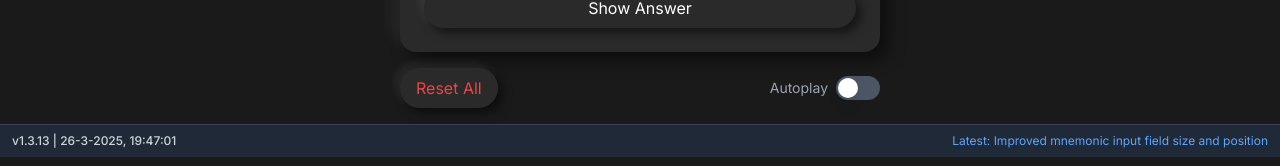
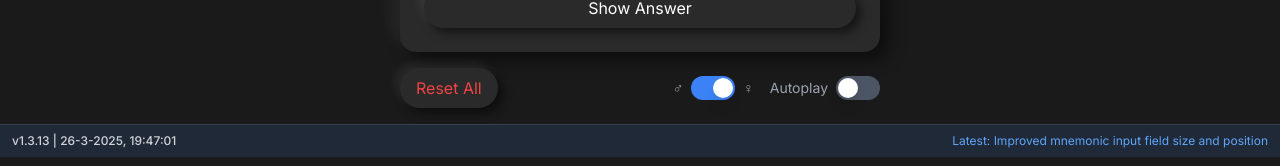
Before and after one commit to MaartenRischen/ThaiFlashcardsApp, a Next.js app: page / in a window 1280 px wide. Shown: the part 392-558 px from the top of the page. Built offline with nearby package versions, Linux system fonts and the light colour scheme.

Commit message:
Add gender switch (♂/♀)

```diff
--- a/app/page.tsx
+++ b/app/page.tsx
@@ -699,6 +699,14 @@ export default function ThaiFlashcards() {
       return false;
     }
   });
+  const [isMale, setIsMale] = useState<boolean>(() => {
+    try {
+      const saved = localStorage.getItem('isMale');
+      return saved ? JSON.parse(saved) === true : true; // Default to male
+    } catch {
+      return true;
+    }
+  });
   const [activeCards, setActiveCards] = useState<number[]>(() => {
     try {
       const saved = localStorage.getItem('activeCards');
@@ -747,6 +755,10 @@ export default function ThaiFlashcards() {
   useEffect(() => {
     localStorage.setItem('autoplay', JSON.stringify(autoplay));
   }, [autoplay]);
+
+  useEffect(() => {
+    localStorage.setItem('isMale', JSON.stringify(isMale));
+  }, [isMale]);
 
   useEffect(() => {
     localStorage.setItem('activeCards', JSON.stringify(activeCards));
@@ -1328,7 +1340,7 @@ export default function ThaiFlashcards() {
           )}
         </div>
 
-        {/* Reset Button and Autoplay toggle */}
+        {/* Reset Button and Switches */}
         <div className="flex justify-between items-center">
           <button
             onClick={handleResetAll}
@@ -1337,9 +1349,16 @@ export default function ThaiFlashcards() {
             Reset All
           </button>
 
-          <div className="flex items-center space-x-2">
-            <span className="text-gray-400 text-sm">Autoplay</span>
-            <Switch checked={autoplay} onCheckedChange={setAutoplay} />
+          <div className="flex items-center space-x-4">
+            <div className="flex items-center space-x-2">
+              <span className="text-gray-400 text-sm">♂</span>
+              <Switch checked={isMale} onCheckedChange={setIsMale} />
+              <span className="text-gray-400 text-sm">♀</span>
+            </div>
+            <div className="flex items-center space-x-2">
+              <span className="text-gray-400 text-sm">Autoplay</span>
+              <Switch checked={autoplay} onCheckedChange={setAutoplay} />
+            </div>
           </div>
         </div>
       </div>
```
